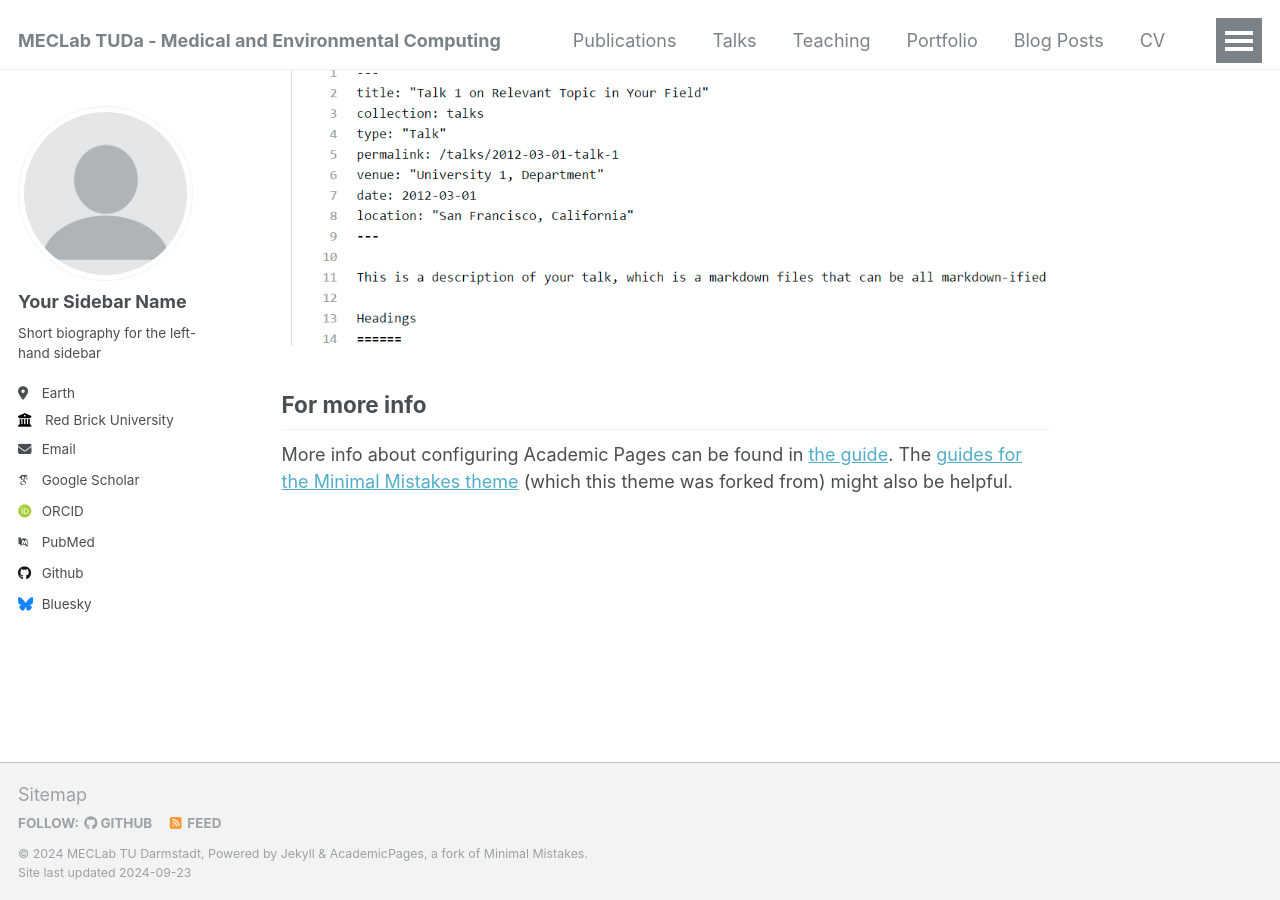
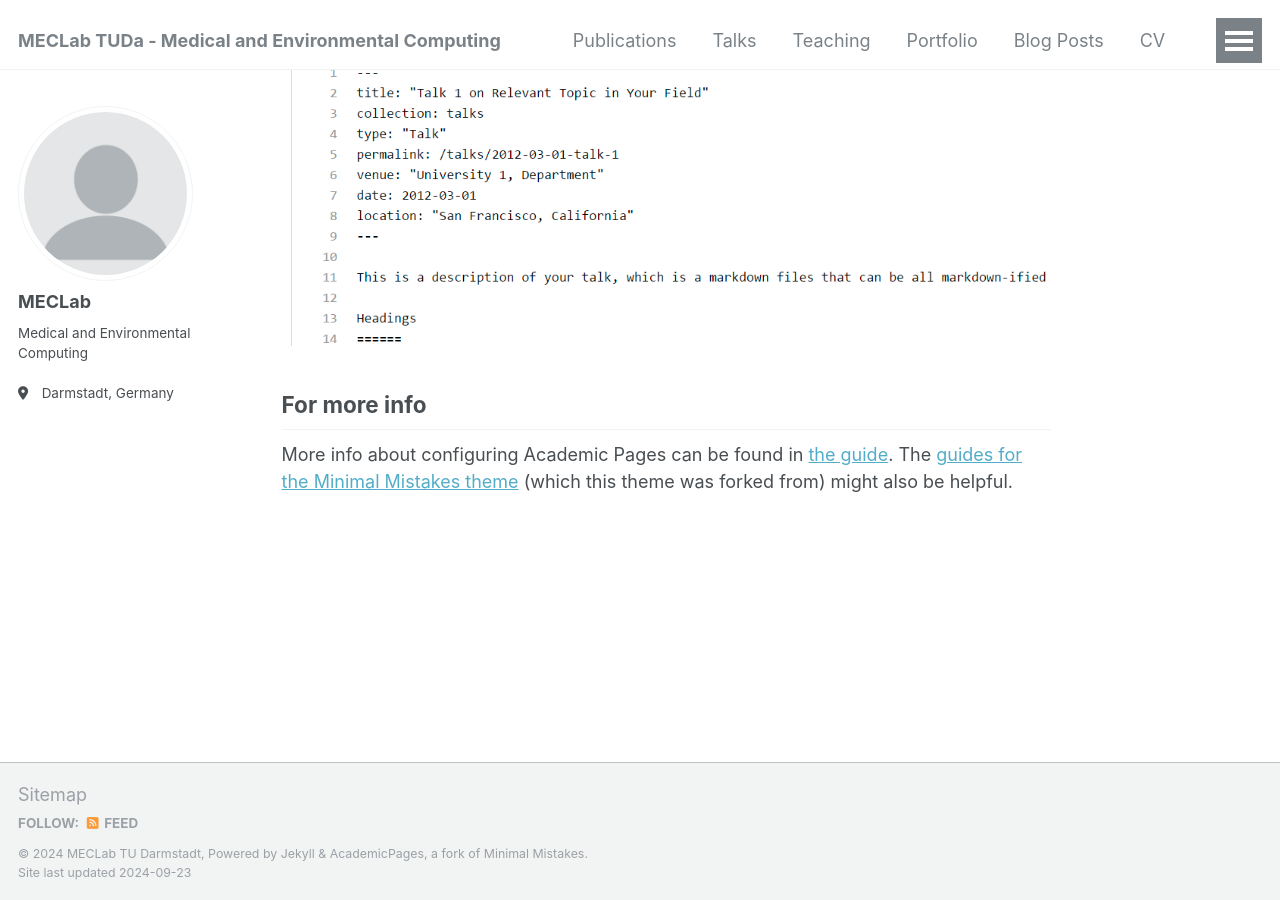
Before and after one commit to MECLabTUDA/MECLabTUDA.github.io, a Jekyll site: the page built from _pages/about.md, in a window 1280 px wide and 900 px high, scrolled down 2643 px. Built offline with Jekyll 4.4.1, drawn with Linux system fonts in a browser that asks for light colours; some web fonts are replaced.

Commit message:
Update _config.yml

```diff
--- a/_config.yml
+++ b/_config.yml
@@ -22,33 +22,33 @@ repository               : "MECLabTUDA/academicpages.github.io"
 author:
   # Biographic information
   avatar           : "profile.png"
-  name             : "Your Sidebar Name"
+  name             : "MECLab"
   pronouns         : # example: "she/her"
-  bio              : "Short biography for the left-hand sidebar"
-  location         : "Earth"
-  employer         : "Red Brick University"
+  bio              : "Medical and Environmental Computing"
+  location         : "Darmstadt, Germany"
+  employer         : #
   uri              : # URL
-  email            : "none@example.org"
+  email            : # would be good to have one
 
   # Academic websites
   arxiv            : # URL - Update with the correct link to your profile
-  googlescholar    : "https://scholar.google.com/citations?user=PS_CX0AAAAAJ"
+  googlescholar    : #"https://scholar.google.com/citations?user=PS_CX0AAAAAJ"
   impactstory      : # URL
-  orcid            : "http://orcid.org/yourorcidurl"
+  orcid            : #"http://orcid.org/yourorcidurl"
   semantic         : # URL
-  pubmed           : "https://www.ncbi.nlm.nih.gov/pubmed/?term=john+snow"
+  pubmed           : #"https://www.ncbi.nlm.nih.gov/pubmed/?term=john+snow"
   researchgate     : # URL
 
   # Repositories and software development
   bitbucket        : # Username - Update with your username on the site
   codepen          : # Username
   dribbble         : # Username
-  github           : "academicpages"
+  github           : #"academicpages"
   kaggle           : # Username
   stackoverflow    : # User number or user number and name (i.e., use "1" or "1/jeff-atwood")
 
   # Social media
-  bluesky          : "bsky.app" # Replace this with you Bluesky username
+  bluesky          : #"bsky.app" # Replace this with you Bluesky username
   facebook         : # Username
   flickr           : # Username
   foursquare       : # Username
```
